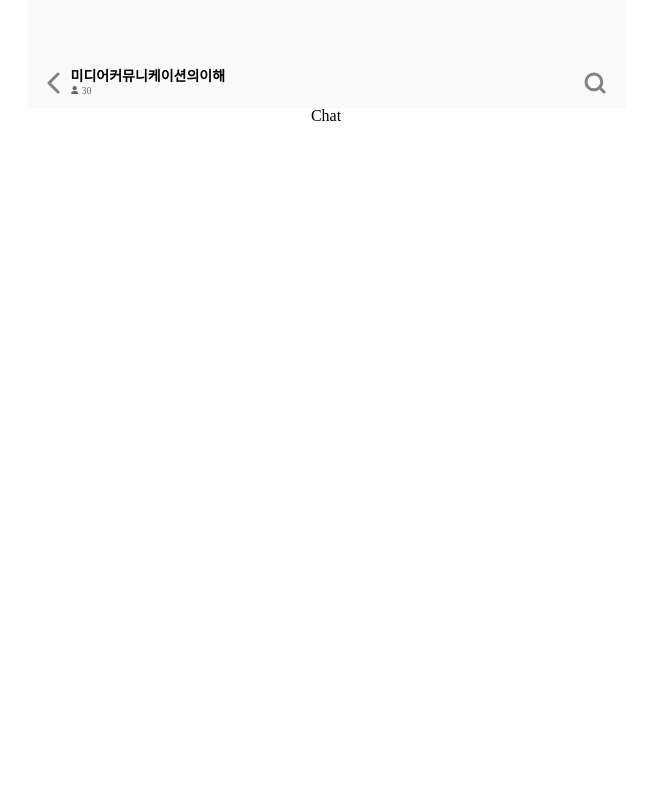
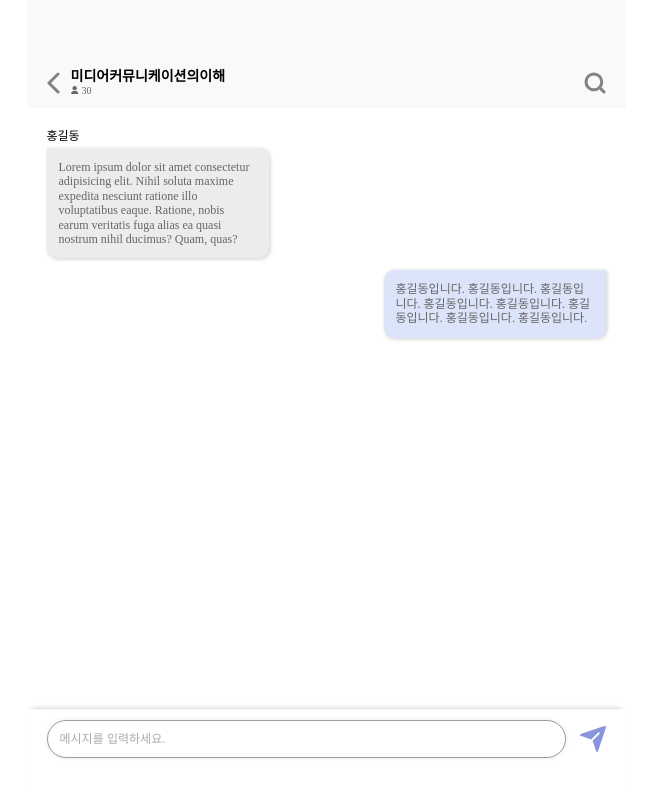
Before and after one commit to mlnzlk/Hackathon_4, a React (Create React App) app: page /chat/1 in a window 1280 px wide. Shown: the top 796 px of the page, without its empty margins (314-966 px from the left). Built offline with nearby package versions, Linux system fonts and the light colour scheme.

Commit message:
Feat : 채팅방 화면 구현

```diff
--- a/src/module/Header/style.js
+++ b/src/module/Header/style.js
@@ -41,6 +41,10 @@ export const ChatListTitle = styled.p`
 
 export const ChatWrap = styled.header`
   width: 100%;
+  min-width: 390px;
+  max-width: 599px;
+  position: fixed;
+  top: 0;
   padding: 70px 20px 12px;
   box-sizing: border-box;
   display: flex;
--- a/src/pages/Chat/index.jsx
+++ b/src/pages/Chat/index.jsx
@@ -1,9 +1,24 @@
 import Header from "../../module/Header";
+import iconSend from "../../assets/icon-send.svg"
+import * as S from "./style"
 
 export default function Chat() {
   return (
-    <div>
+    <>
       <Header text={'미디어커뮤니케이션의이해'} num="30" />
-      Chat</div>
+      <S.Section>
+        <S.UserName>홍길동</S.UserName>
+        <S.ChatWrap>
+          <p>Lorem ipsum dolor sit amet consectetur adipisicing elit. Nihil soluta maxime expedita nesciunt ratione illo voluptatibus eaque. Ratione, nobis earum veritatis fuga alias ea quasi nostrum nihil ducimus? Quam, quas?</p>
+        </S.ChatWrap>
+        <S.ChatWrap className="me">
+          <p>홍길동입니다. 홍길동입니다. 홍길동입니다. 홍길동입니다. 홍길동입니다. 홍길동입니다. 홍길동입니다. 홍길동입니다. </p>
+        </S.ChatWrap>
+      </S.Section>
+      <S.SendBar>
+        <input type="text" placeholder="메시지를 입력하세요." />
+        <img src={iconSend} alt="" />
+      </S.SendBar>
+    </>
   )
 }
--- /dev/null
+++ b/src/pages/Chat/style.js
@@ -0,0 +1,73 @@
+import { styled } from "styled-components";
+
+export const Section = styled.section`
+  padding: 20px;
+  margin-top: 110px;
+`;
+
+export const UserName = styled.p`
+  text-align: left;
+  font-weight: 500;
+  font-size: 12px;
+  margin-bottom: 6px;
+`;
+
+export const ChatWrap = styled.div`
+  max-width: 222px;
+  padding: 12px;
+  box-sizing: border-box;
+  text-align: left;
+  box-shadow: 1px 1px 4px 0px rgba(0, 0, 0, 0.2);
+  font-weight: 400;
+  line-height: 1.2;
+  font-size: 12px;
+  color: ${(props) => props.theme.color.gray.g3};
+  margin-bottom: 12px;
+
+  border-radius: 0px 10px 10px 10px;
+  background-color: ${(props) => props.theme.color.gray.g5};
+
+  &.me {
+    border-radius: 10px 0px 10px 10px;
+    background-color: ${(props) => props.theme.color.sub};
+    float: right;
+  }
+`;
+
+export const SendBar = styled.div`
+  width: 100%;
+  min-width: 390px;
+  max-width: 599px;
+  position: fixed;
+  display: flex;
+  justify-content: space-between;
+  z-index: 99;
+  bottom: 0;
+  border-top: 1px solid ${(props) => props.theme.color.gray.g4};
+  background-color: #fff;
+  box-shadow: 0px -5px 5px -5px rgba(0, 0, 0, 0.25);
+  padding: 10px 20px 42px;
+  box-sizing: border-box;
+
+  & > input {
+    border-radius: 30px;
+    border: 0.5px solid ${(props) => props.theme.color.gray.g2};
+    padding: 11px 12px;
+    box-sizing: border-box;
+    width: 100%;
+    background: #fff;
+    font-size: 12px;
+    box-shadow: 0px 0px 4px 0px rgba(0, 0, 0, 0.1);
+
+    &::placeholder {
+      color: ${(props) => props.theme.color.text.gray};
+    }
+  }
+
+  & > img {
+    width: 26px;
+    vertical-align: middle;
+    text-align: right;
+    padding-left: 14px;
+  }
+`;
--- a/src/styles/theme.js
+++ b/src/styles/theme.js
@@ -1,15 +1,18 @@
 export const theme = {
   color: {
     main: "#8994DD",
+    sub: "#DCE4FA",
     text: {
       white: "#FFFFFF",
       black: "#000000",
+      gray: "#AAAAAA",
     },
     gray: {
       g1: "#DFDFDF",
       g2: "#9D9D9D",
       g3: "#666666",
       g4: "#F9F9F9",
+      g5: "#ECECEC",
     },
   },
 };
```
